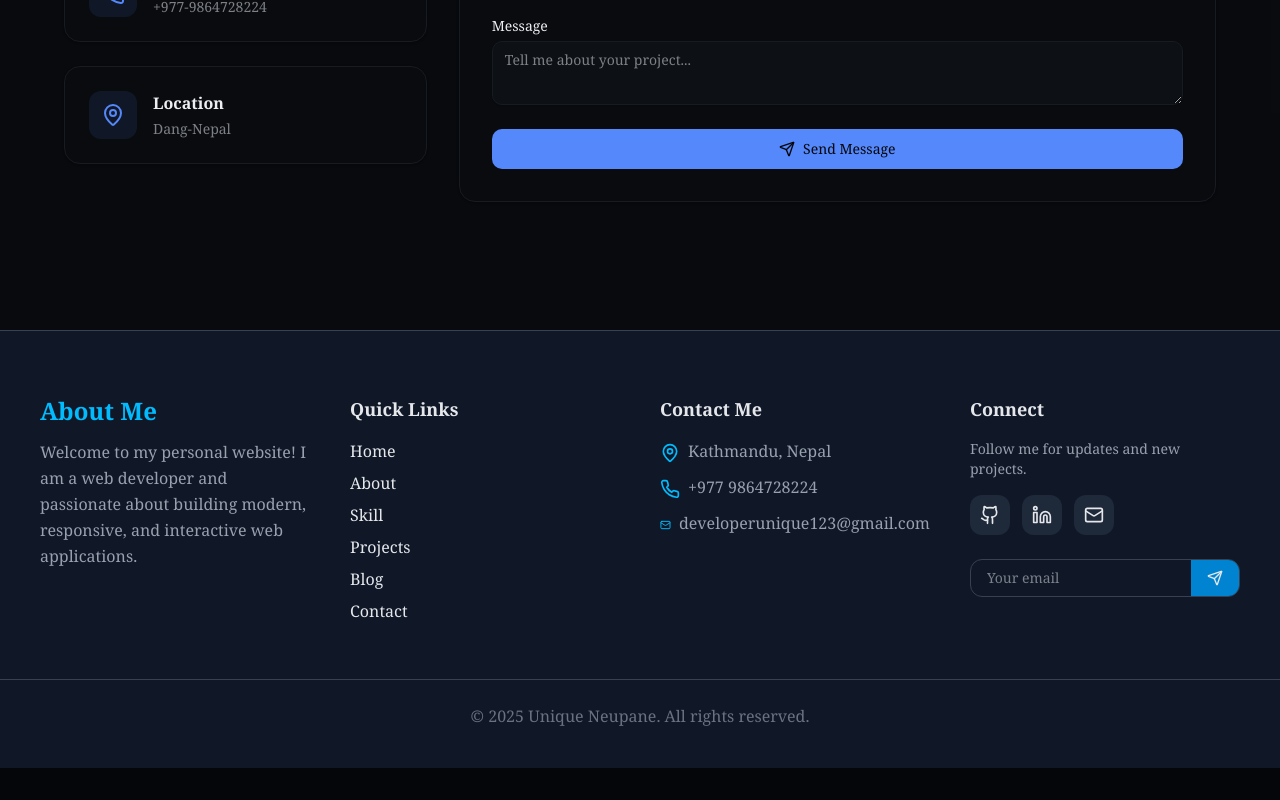
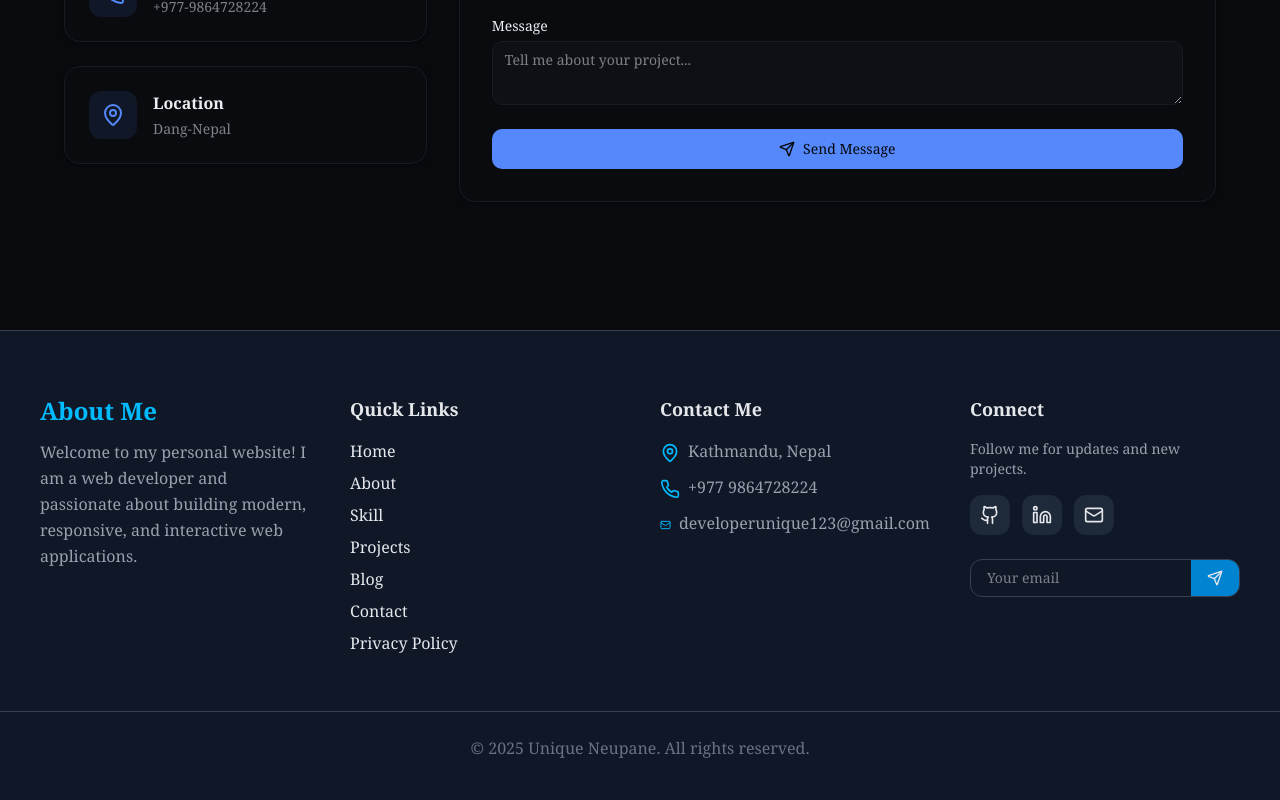
Before and after one commit to Unique982/Personal-Website, a Next.js app in the folder frontend/: page / in a window 1280 px wide. Shown: the part 7000-7800 px from the top of the page. Before the commit the page ends 7768 px from the top, so only its background shows below. Built offline with nearby package versions, Linux system fonts and the light colour scheme.

Commit message:
Update footer.tsx

```diff
--- a/frontend/components/footer.tsx
+++ b/frontend/components/footer.tsx
@@ -51,7 +51,7 @@ export default function Footer() {
           </h3>
 
           <ul className="space-y-2">
-            {["Home", "About", "Skill", "Projects", "Blog", "Contact"].map(
+            {["Home", "About", "Skill", "Projects", "Blog", "Contact","Privacy Policy"].map(
               (link) => (
                 <li key={link}>
                   <a
```
